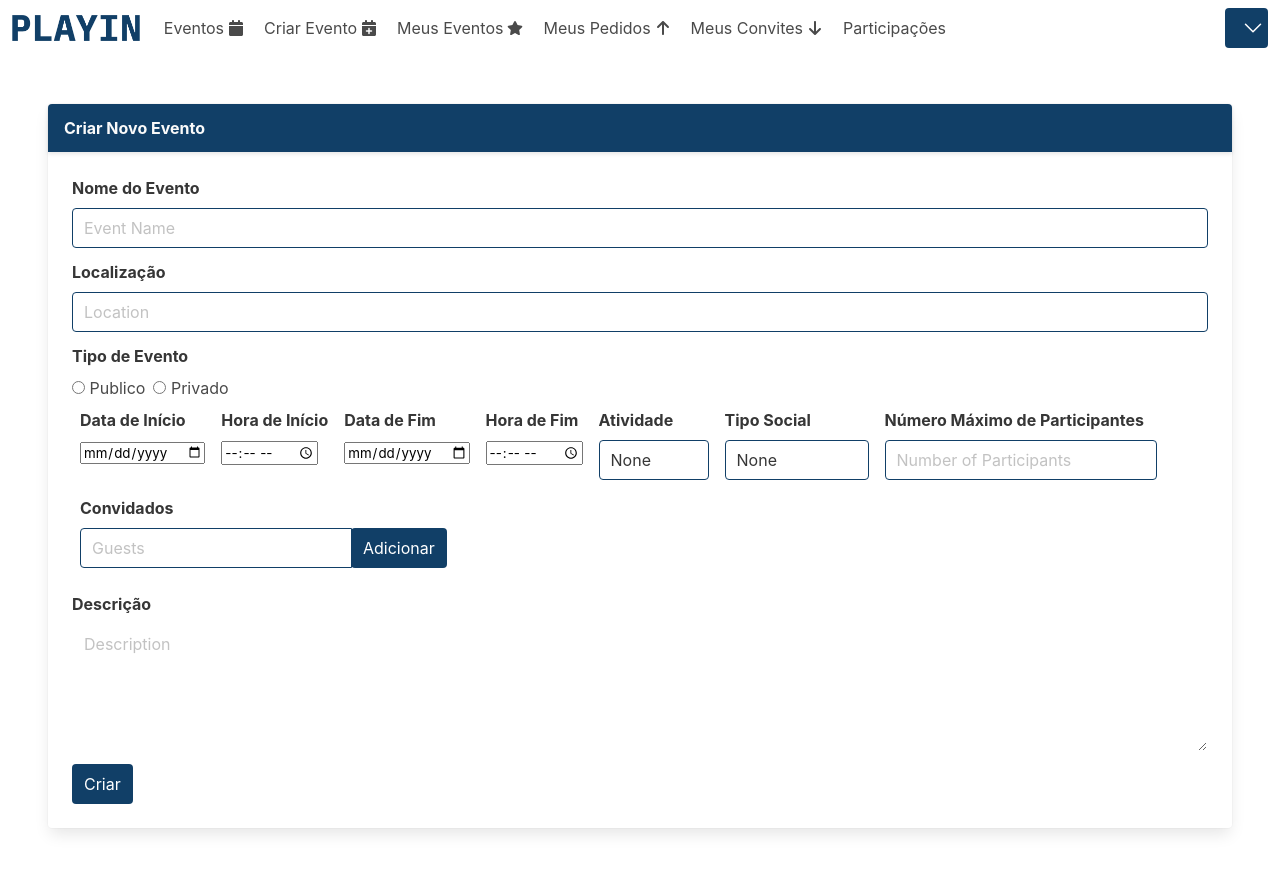
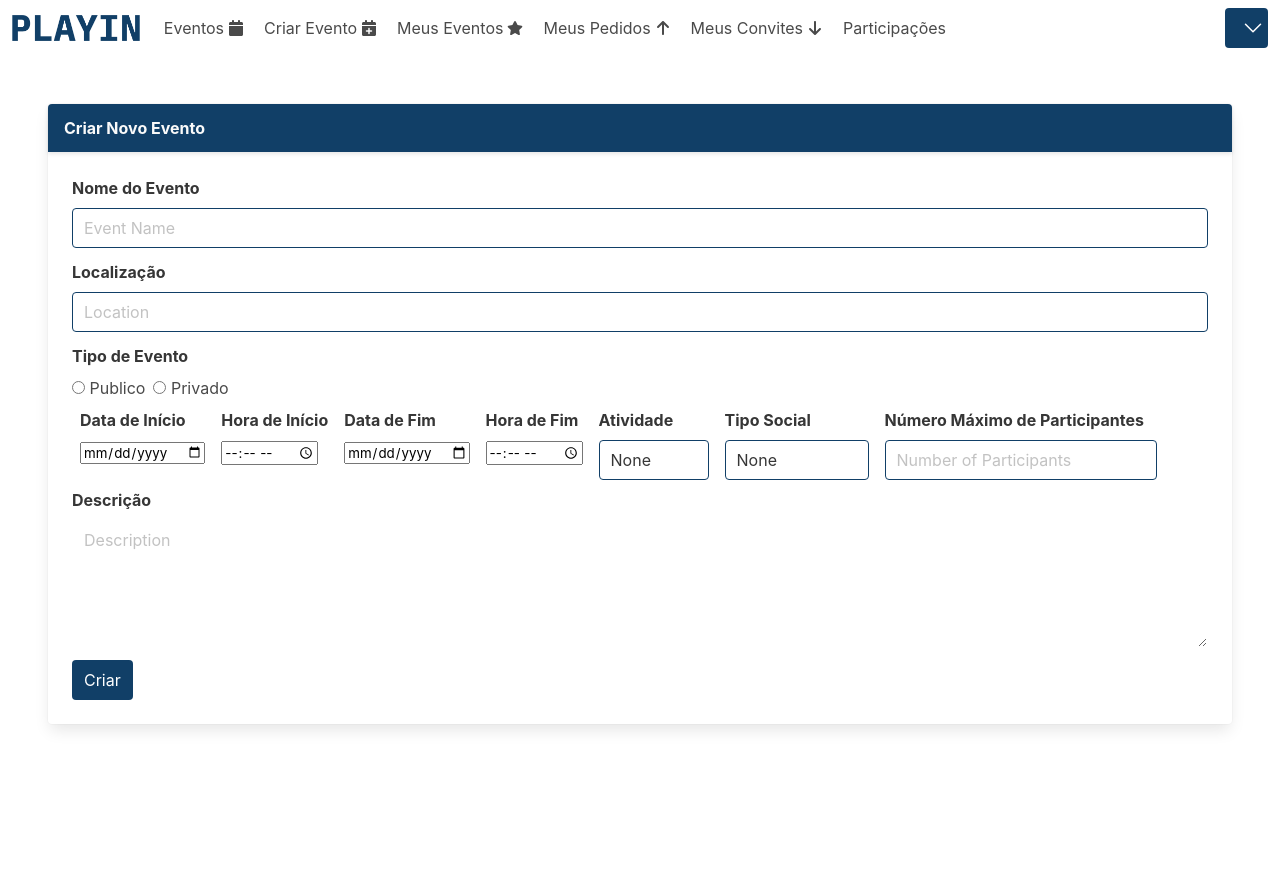
Before and after one commit to Ming-Software/playin-frontend, a React (Vite) app: page /portal/newevent in a window 1280 px wide. Shown: the top 872 px of the page. After the commit the page ends 800 px from the top, so only its background shows below. Built offline with nearby package versions, Linux system fonts and the light colour scheme; no server answers.

Commit message:
delete do convidar quando é criado um novo evento

```diff
--- a/src/Pages/Portal/NewEvent.tsx
+++ b/src/Pages/Portal/NewEvent.tsx
@@ -171,23 +171,6 @@ export const NewEvent = () => {
                   />
                 </div>
               </div>
-              <div className="p-2">
-                <label className="label">Convidados</label>
-                <div className="field has-addons">
-                  <p className="control">
-                    <input
-                      id="duration"
-                      className="input is-primary"
-                      type="username"
-                      placeholder="Guests"
-                      onChange={(event) => setCurrentUsers(Number(event.currentTarget.value))}
-                    />
-                  </p>
-                  <button type="submit" className="button is-primary">
-                    Adicionar
-                  </button>
-                </div>
-              </div>
             </div>
             <div className="field">
               <label className="label">Descrição</label>
```
